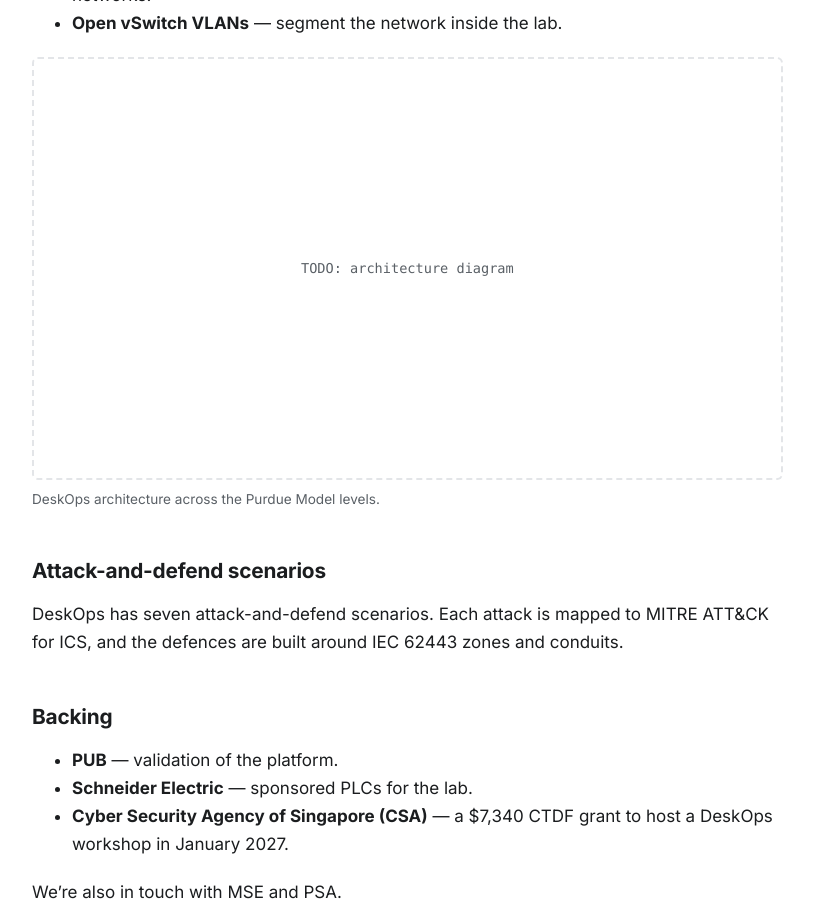
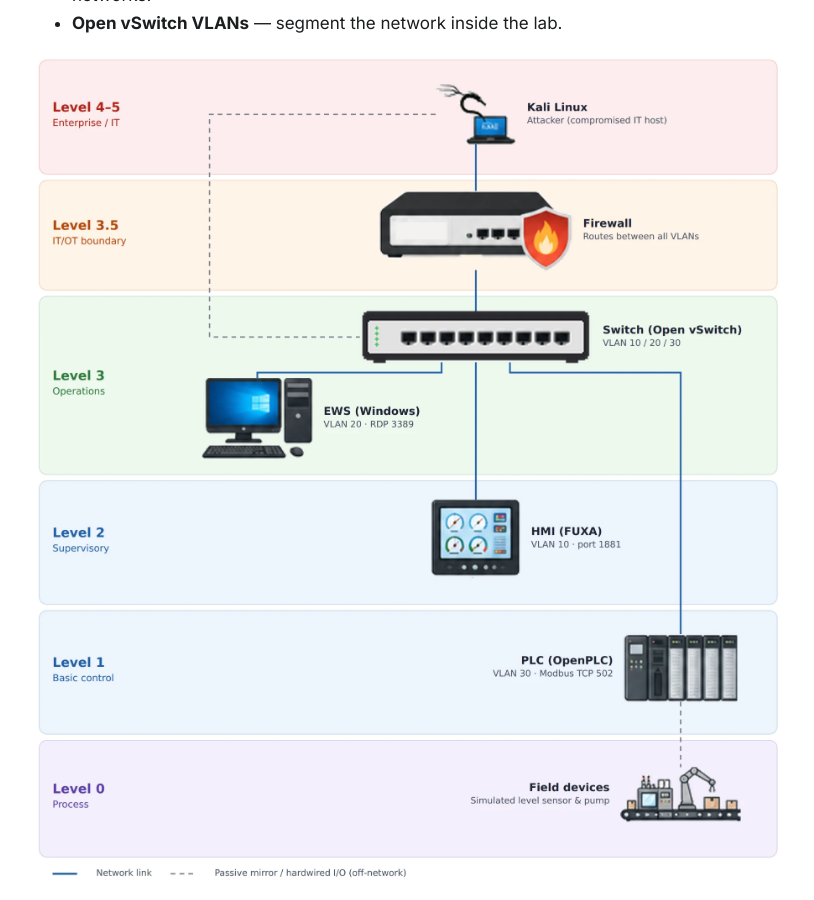
Before and after one commit to kingster121/kingster121.github.io, a Jekyll site: the page built from _projects/deskops.md, in a window 1280 px wide and 900 px high, scrolled down 796 px. Shown: the whole window, without its empty margins (100-914 px from the left). Built offline with Jekyll 4.4.1, drawn with Linux system fonts in a browser that asks for light colours.

Commit message:
Add DeskOps architecture diagram
Co-Authored-By: Claude Opus 5.5 <noreply@anthropic.com>

```diff
--- a/_projects/deskops.md
+++ b/_projects/deskops.md
@@ -27,10 +27,7 @@ The lab is laid out along the Purdue Model, so students can see where each devic
 - **Open vSwitch VLANs** — segment the network inside the lab.
 
 <figure>
-  <div class="placeholder" role="img" aria-label="Placeholder for the DeskOps architecture diagram">TODO: architecture diagram</div>
-  <!-- TODO: replace the placeholder above with:
-  <img src="/assets/img/deskops-architecture.png" alt="DeskOps network architecture across Purdue levels, with OPNsense between the IT and OT zones and Open vSwitch VLANs inside the OT zone">
-  -->
+  <img src="{{ '/assets/img/deskops-architecture.webp' | relative_url }}" width="1789" height="2000" loading="lazy" alt="DeskOps architecture mapped to the Purdue Model. Level 4–5 (Enterprise/IT): a Kali Linux attacker acting as a compromised IT host. Level 3.5 (IT/OT boundary): a firewall routing between all VLANs. Level 3 (Operations): an Open vSwitch switch carrying VLANs 10, 20 and 30, and a Windows engineering workstation on VLAN 20 with RDP on port 3389. Level 2 (Supervisory): a FUXA HMI on VLAN 10, port 1881. Level 1 (Basic control): an OpenPLC PLC on VLAN 30 speaking Modbus TCP on port 502. Level 0 (Process): simulated field devices, a level sensor and pump, hardwired to the PLC. A dashed line shows a passive mirror from the switch to the Kali host.">
   <figcaption>DeskOps architecture across the Purdue Model levels.</figcaption>
 </figure>
 
```
Also changed, not shown: assets/img/deskops-architecture.webp (added).
